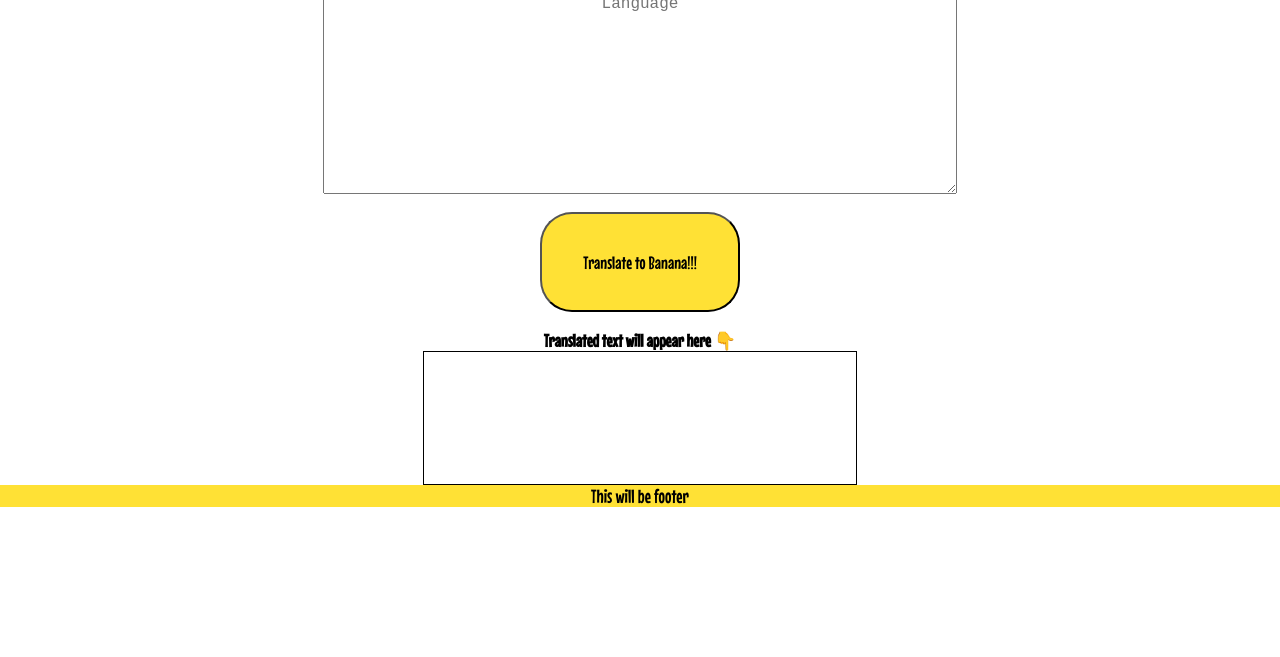
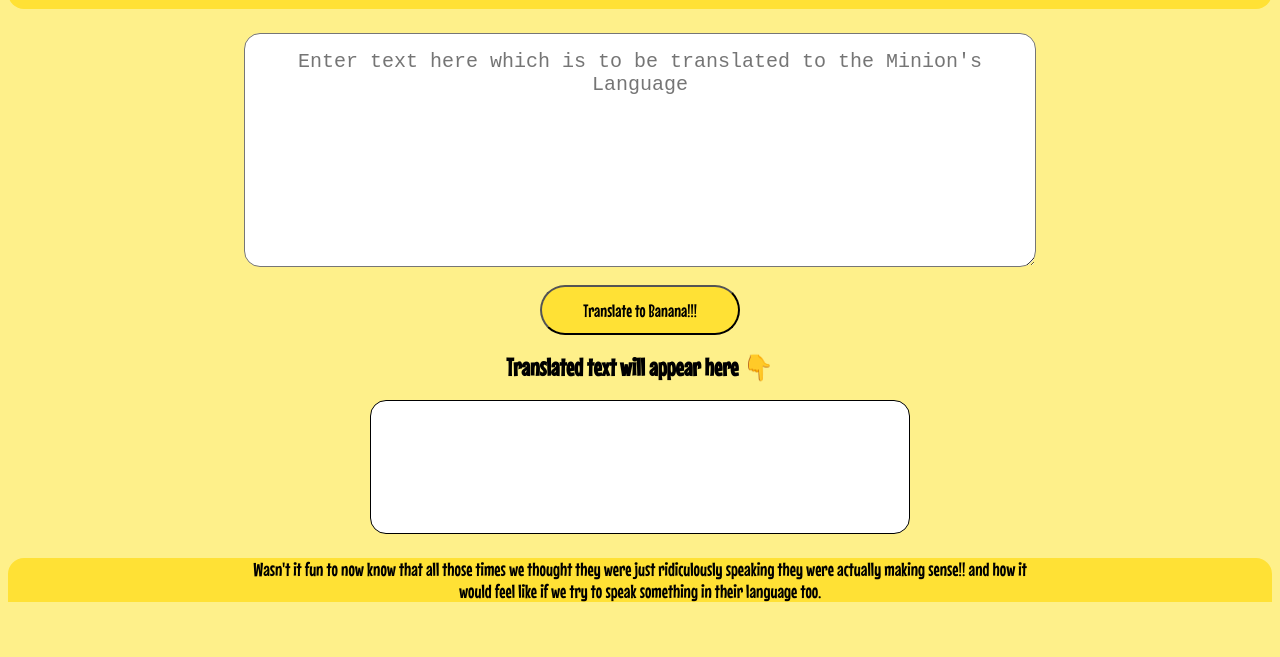
Before and after one commit to Aaditya2609/BananaTalk, a plain HTML site: page index.html in a window 1280 px wide. Shown: the part 143-800 px from the top of the page. Drawn offline with Linux system fonts and the light colour scheme.

Commit message:
Some More Styling and Changes

```diff
--- a/index.html
+++ b/index.html
@@ -12,18 +12,19 @@
 <body>
     <header>
     <h1>Banana Translator</h1>
-    <p>Ever wondered how the minions in Despecable Me!! talked among themselves in a mumbo jumbo language.Well, turns out they talked in an actual language called the Banana Language or Minion Language.Here's a translator that does the same it coverts your messages in English to messages in Minion Language!!!.
+    <p>Ever wondered how the minions in Despecable Me!! talked among themselves in a mumbo jumbo language.Well, turns out they talked in an actual language called the Banana Language or Minion Language.Here's a translator that does the same, it converts your messages in English to messages in Minion Language!!!.
     </p>
 </header>
     <textarea id="textArea" placeholder="Enter text here which is to be translated to the Minion's Language"></textarea>
     <br>
-    <button id="translate">Translate to Banana!!! </button>
+    <button id="translate">Translate to Banana!!!</button>
     <br>
     <span id="span-text1">Translated text will appear here 👇</span>
+    <br>
     <div id="output" class="div-container">
     </div>
     <footer>
-        <p>This will be footer</p>
+        <p>Wasn't it fun to now know that all those times we thought they were just ridiculously speaking they were actually making sense!! and how it would feel like if we try to speak something in their language too.</p>
     </footer>
 
 
--- a/styles.css
+++ b/styles.css
@@ -2,57 +2,68 @@
 :root
 {
     --primary: #ffe135;
+    --secondary:#fef08a;
 }
 *
 {
-    margin: 0px;
+    margin-top: 0px;
+    margin-bottom: 0px;
     padding: 0px;
 }
 body
 {
     font-family: 'Mouse Memoirs', sans-serif;
-    margin: 0px;
+    background-color: var(--secondary);
 }
 header
 {
     text-align: center;
     background-color: #ffe135;
+    padding: 0.75rem;
+    border-bottom-left-radius: 1rem;
+    border-bottom-right-radius: 1rem;
 }
 header h1{
-    font-size: xx-large;
+    font-size: 55px;
 }
 p
 {
+
     margin: auto;
     font-size:larger;
     max-width: 800px;
 }
 
 
-
 textarea
 {
-    font-size: large;
+    font-size: 20px;
     display: block;
     text-align: center;
-    height: 200px;
-    width: 600px;
+    height: 25vh;
+    width: 60%;
     padding: 1rem;
     margin: auto;
+    margin-top: 1.5rem;
+    border-radius: 1rem;
+    /* background-color: var(--secondary); */
 
 }
 #output
 {
-    font-size: large;
+    font-size: 20px;
     margin:auto;
     border: 1px solid;
-    height: 100px;
-    width: 400px;
+    height: 12.5vh;
+    width: 40%;
     padding: 1rem;
+    border-radius: 1rem;
+    text-align: center;
+    background-color: white;
 }
 button{
     display: block;
-    height: 100px;
+    height: 50px;
     width: 200px;
     margin: auto;
     border-radius: 2rem;
@@ -63,7 +74,7 @@ button{
 #span-text1
 {
     display: block;
-    font-size: large;
+    font-size: 25px;
     font-weight: bold;
     text-align: center;
     margin: auto;
@@ -72,4 +83,7 @@ footer
 {
     background-color: var(--primary);
     text-align: center;
+    margin-top:1.5rem;
+    border-top-left-radius: 1rem;
+    border-top-right-radius: 1rem;
 }
```
